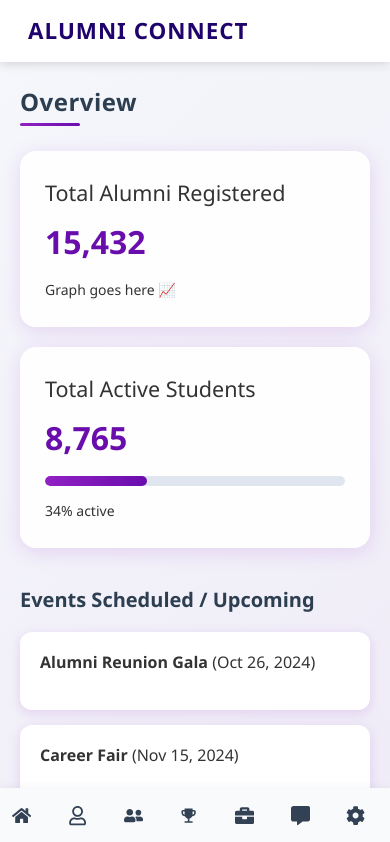
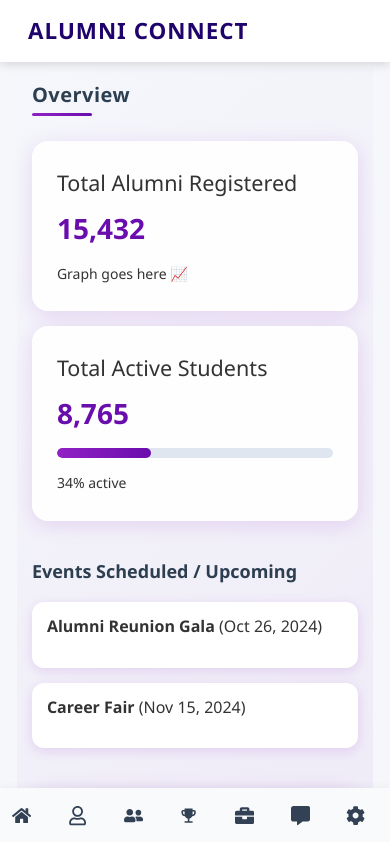
Before and after one commit to YashanshuKH/Alumni-platform, a React (Vite) app: page /admin in a window 390 px wide. Shown: the top 842 px of the page. Built offline with nearby package versions, Linux system fonts and the light colour scheme.

Commit message:
responsive done

```diff
--- a/src/components/Authority/Admin/Admin.module.css
+++ b/src/components/Authority/Admin/Admin.module.css
@@ -1,13 +1,27 @@
 .adminContainer {
-  margin-left: 240px; /* Sidebar ke width ke equal */
+  margin-left: 240px;
   padding: 30px;
   background: linear-gradient(135deg, #f5f7fb, #ede7f6);
   min-height: 100vh;
   font-family: "Segoe UI", Arial, sans-serif;
   transition: all 0.3s ease-in-out;
+  box-sizing: border-box;
 }
 
-/* Overview Section */
+@media (max-width: 992px) {
+  .adminContainer {
+    margin-left: 22vw;
+    padding: 20px;
+  }
+}
+
+@media (max-width: 900px) {
+  .adminContainer {
+    margin-left: 10vw;
+    padding: 20px;
+  }
+}
+
 .overview {
   margin-bottom: 40px;
 }
@@ -31,26 +45,25 @@
   margin-top: 6px;
 }
 
-/* Cards Layout */
 .cards,
 .bottomCards {
   display: flex;
   gap: 20px;
   flex-wrap: wrap;
+  justify-content: space-between;
 }
 
-/* Card Styling */
 .card {
   background: rgba(255, 255, 255, 0.9);
   padding: 25px;
   border-radius: 16px;
-  flex: 1;
-  min-width: 260px;
+  flex: 1 1 260px;
   box-shadow: 0 4px 20px rgba(145, 33, 196, 0.15);
   backdrop-filter: blur(10px);
   transition: all 0.3s ease;
   cursor: pointer;
   border-top: 4px solid transparent;
+  box-sizing: border-box;
 }
 
 .card:hover {
@@ -59,7 +72,6 @@
   border-top: 4px solid #9121c4;
 }
 
-/* Numbers */
 .bigNumber {
   font-size: 32px;
   font-weight: bold;
@@ -68,7 +80,6 @@
   animation: fadeInUp 0.6s ease-in-out;
 }
 
-/* Progress Bar */
 .progressBar {
   background: #e0e6f0;
   height: 10px;
@@ -84,7 +95,6 @@
   transition: width 1s ease-in-out;
 }
 
-/* Events Section */
 .events {
   margin-bottom: 40px;
 }
@@ -103,6 +113,7 @@
   margin-bottom: 15px;
   box-shadow: 0 3px 12px rgba(145, 33, 196, 0.15);
   transition: all 0.3s ease;
+  box-sizing: border-box;
 }
 
 .eventCard:hover {
@@ -111,27 +122,67 @@
   border-left: 5px solid #9121c4;
 }
 
-/* Animations */
 @keyframes fadeInUp {
   from {
     opacity: 0;
     transform: translateY(15px);
   }
+
   to {
     opacity: 1;
     transform: translateY(0);
   }
 }
 
-/* Responsive */
+
 @media (max-width: 768px) {
+
+
   .adminContainer {
-    margin-left: 0;
+    margin-left: 7vw;
     padding: 20px;
+  }
+
+  .card {
+    flex: 1 1 calc(50% - 10px);
+    min-width: 250px;
+  }
+
+  .overview h3 {
+    flex-wrap: wrap;
+    font-size: 22px;
+  }
+}
+
+@media (max-width: 480px) {
+  .adminContainer {
+    margin: 2vh;
+    padding: 15px;
   }
 
   .cards,
   .bottomCards {
-    flex-direction: column;
+    gap: 15px;
+  }
+
+  .card {
+    flex: 1 1 100%;
+    min-width: auto;
+  }
+
+  .overview h3 {
+    font-size: 20px;
+  }
+
+  .bigNumber {
+    font-size: 28px;
+  }
+
+  .events h4 {
+    font-size: 18px;
+  }
+
+  .eventCard {
+    padding: 12px 15px;
   }
 }
```
